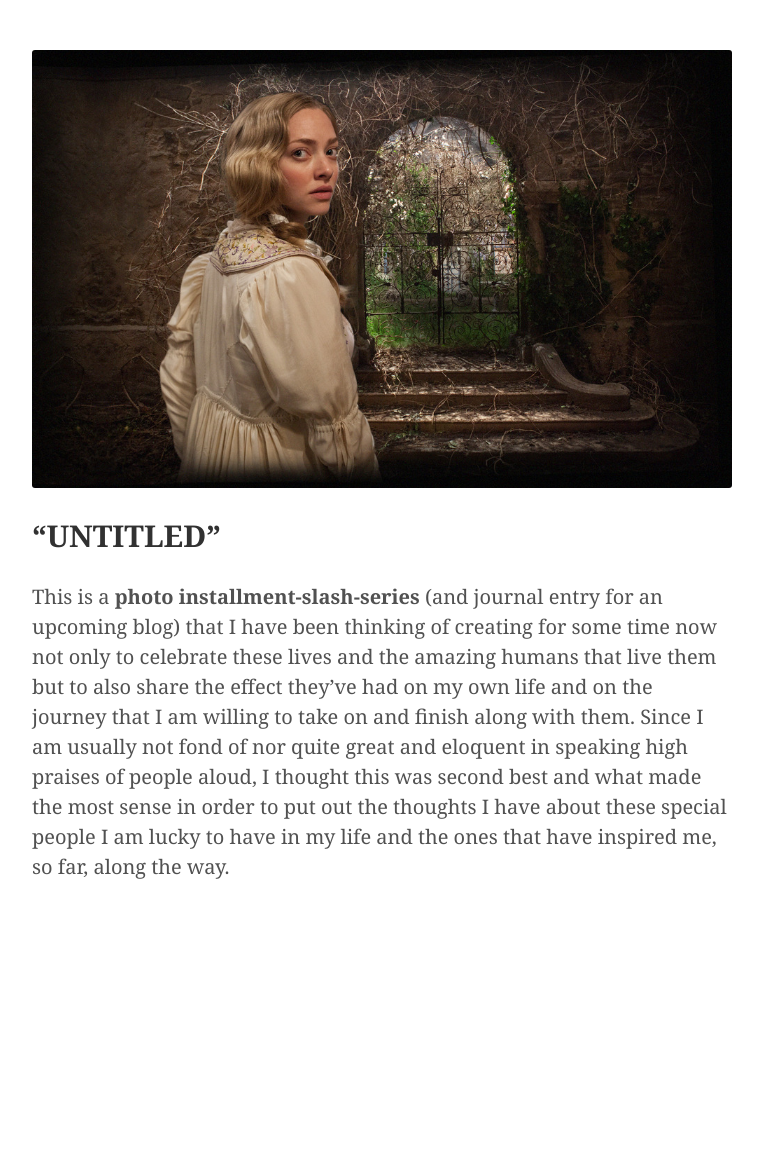
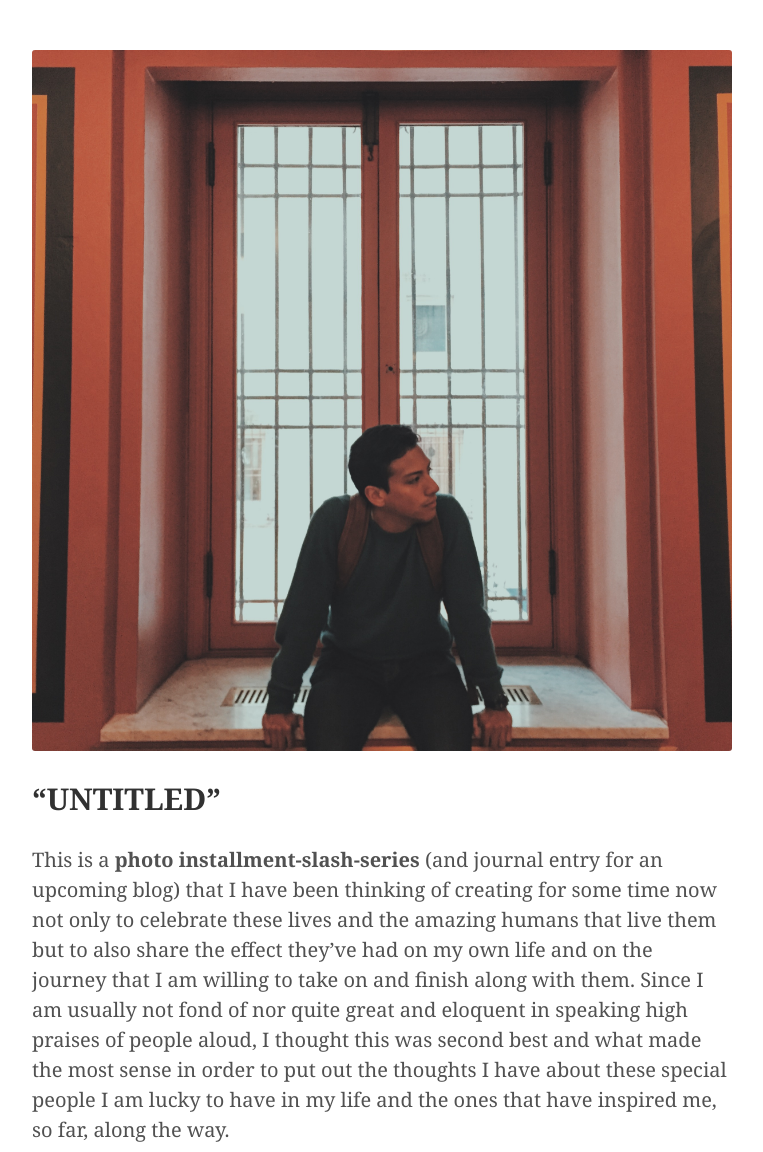
Before and after one commit to thejohnsullivan/McLeian, a Jekyll site: the page built from _posts/2016-05-02-noel-lopez.md, in a window 1280 px wide. Shown: the part 900-2052 px from the top of the page, without its empty margins (258-1021 px from the left). Built offline with Jekyll 4.4.1, drawn with Linux system fonts in a browser that asks for light colours; some web fonts are replaced; comment, search, counter and statistics services are not loaded; grey boxes are pictures that could not be loaded.

Commit message:
add noel image

```diff
--- a/_posts/2016-05-02-noel-lopez.md
+++ b/_posts/2016-05-02-noel-lopez.md
@@ -9,7 +9,7 @@ comments: true
 theme_color:  302F2D
 ---
 
-{% include image.html url="/media/2014-02-27-hello-cosette/cosette.jpg" width="100%"%}
+{% include image.html url="/assets/images/noel6.jpg" width="100%"%}
 
 ## "UNTITLED"
 
```
